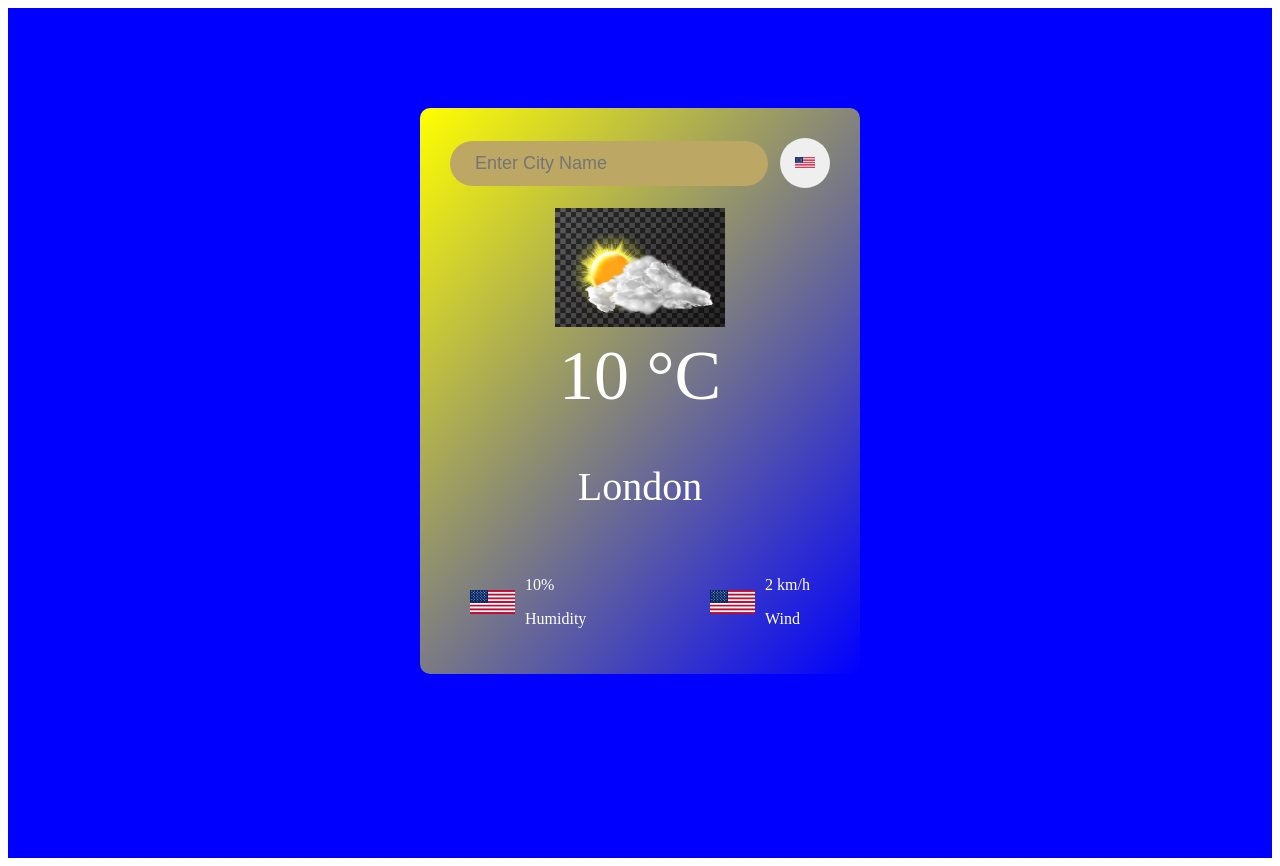
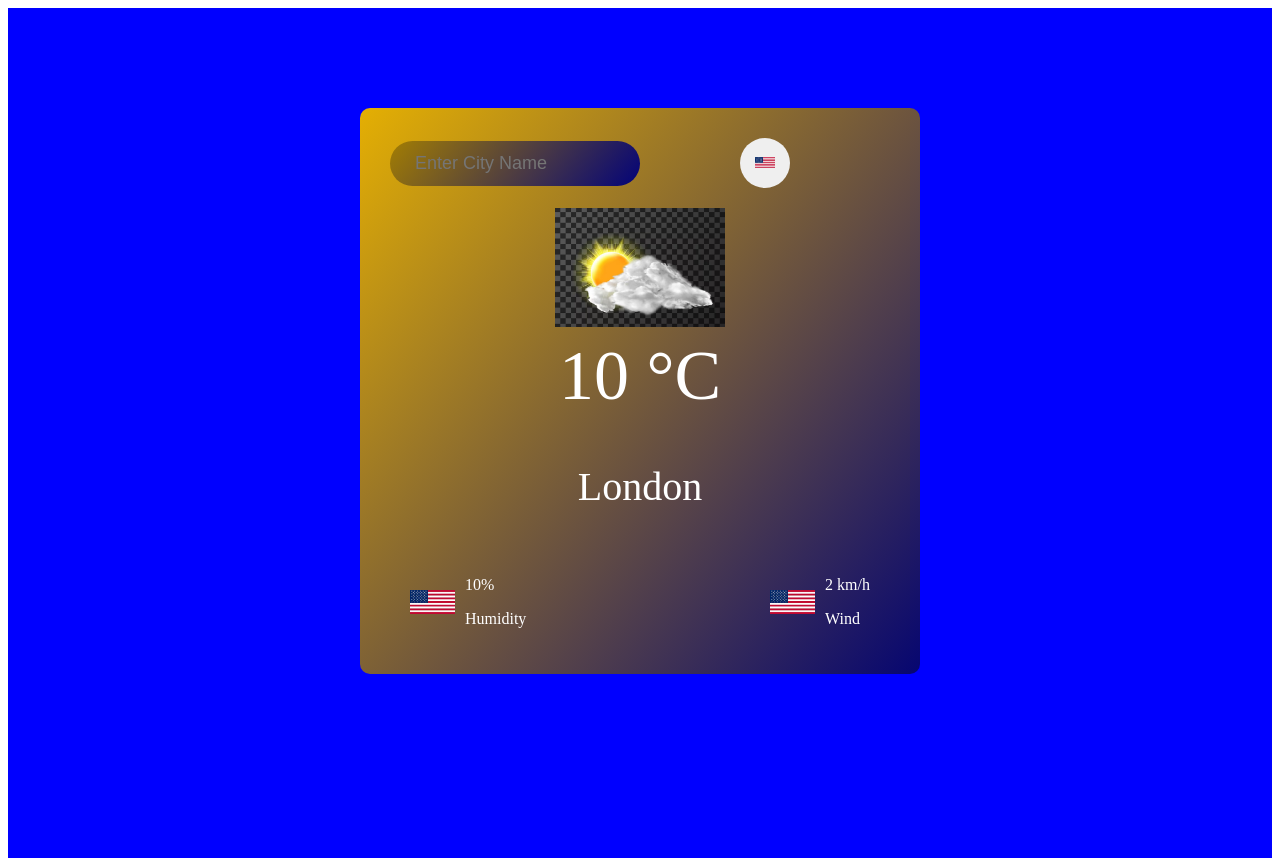
Before and after one commit to Yusufdavid411/Weather-App, a React (Vite) app: page / in a window 1280 px wide. Built offline with nearby package versions, Linux system fonts and the light colour scheme.

Commit message:
city name

```diff
--- a/src/components/Home.jsx
+++ b/src/components/Home.jsx
@@ -31,6 +31,8 @@ const Home = () => {
                 setData({...data, celcius: res.data.main.temp, name: res.data.name, humidity: res.data.main.humidity, speed: res.data.wind.speed })
             })
             .catch( err => console.log(err));
+        }else {
+            alert('empty search')
         }
     }
 
--- a/src/style.css
+++ b/src/style.css
@@ -6,19 +6,21 @@
 }
 
 .weather {
-    width: 380px;
+    width: 80%;
+    max-width: 500px;
     padding: 30px;
     border-radius: 10px;
     margin: 50px auto;
     text-align: center;
     color: white;
-    background: linear-gradient(130deg, yellow,blue);
+    background: linear-gradient(130deg, rgb(228, 175, 3),rgb(6, 6, 113));
 }
 
 .search {
     display: flex;
     align-items: center;
     justify-content: space-between;
+    width: 80%;
 }
 
 .search input {
@@ -26,11 +28,13 @@
     outline: 0;
     padding: 12px 25px;
     font-size: 18px;
-    background: rgb(189, 167, 100);
-    color: blue;
+    background: linear-gradient(130deg, rgb(162, 125, 3),rgb(3, 3, 121));
+    color:rgb(228, 175, 3);
     border-radius: 30px;
     flex: 1;
     margin-right: 12px;
+    width: 15%;
+    max-width: 250px;
 }
 
 .search button {
@@ -83,3 +87,8 @@
 }
 
 .humidity
+
+
+@media (max-width:450px) {
+
+}
```
